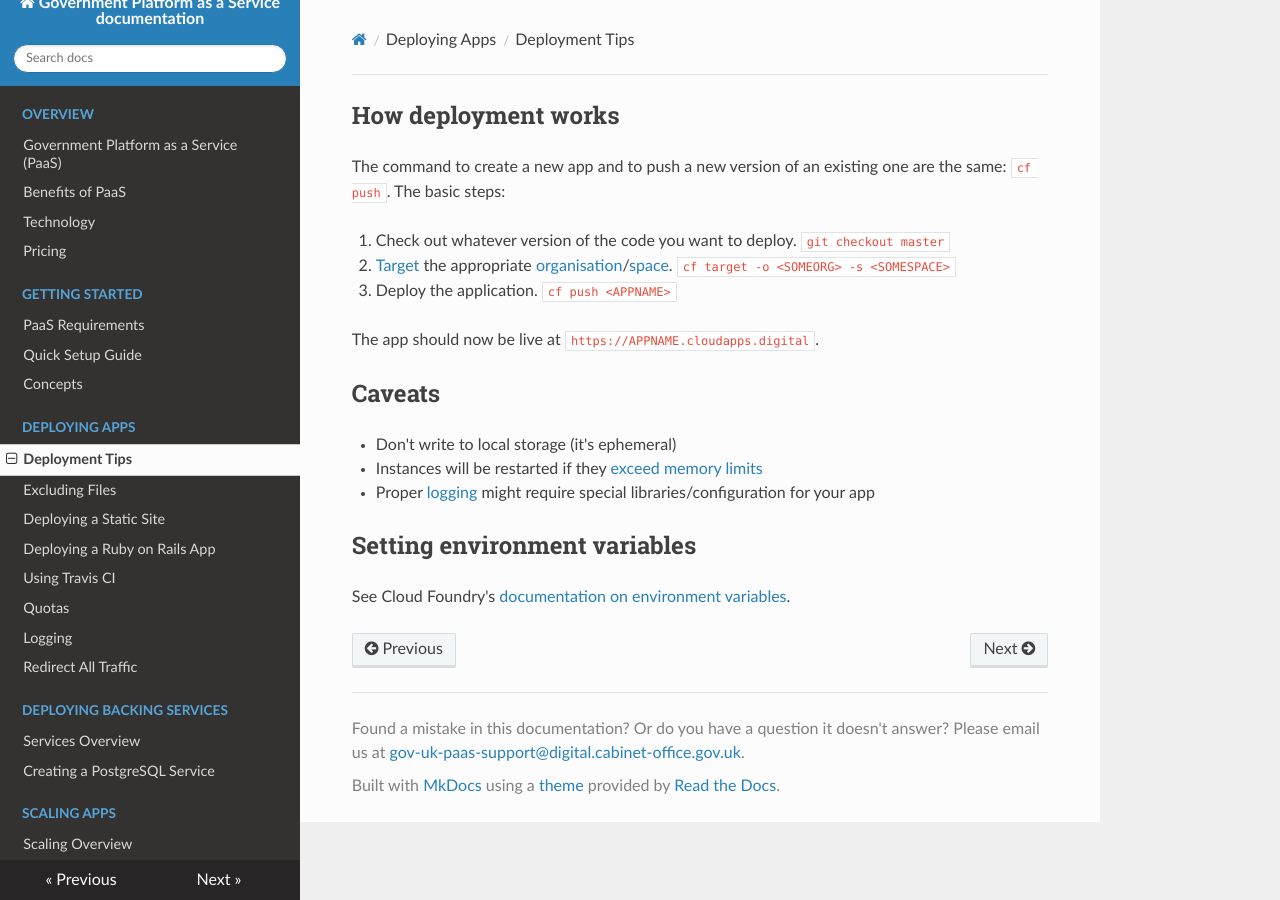
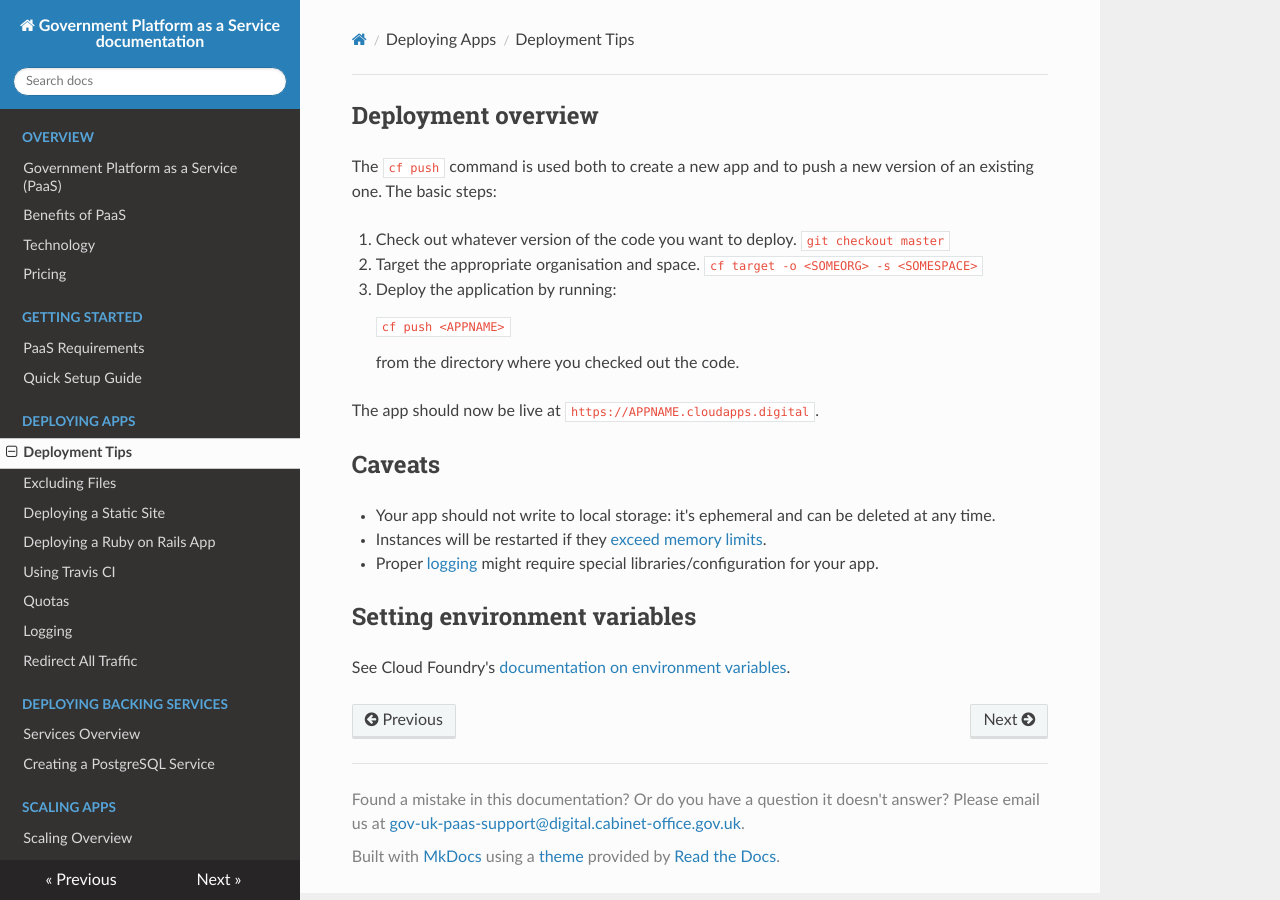
Before and after one commit to alphagov/paas-developer-docs, an MkDocs documentation site: the page built from docs/deploying_apps/index.md, in a window 1280 px wide. Built offline with MkDocs 1.6.1, drawn with Linux system fonts in a browser that asks for light colours; nearby versions of some CDN libraries; old or Windows-style settings are respelled for this version of MkDocs.

Commit message:
Create new getting started folder
Remove concepts page, wording tweaks

````diff
--- a/docs/deploying_apps/index.md
+++ b/docs/deploying_apps/index.md
@@ -1,27 +1,30 @@
-## How deployment works
+## Deployment overview
 
-The command to create a new app and to push a new version of an existing one are the same: `cf push`. The basic steps:
+The `cf push` command is used both to create a new app and to push a new version of an existing one. The basic steps:
 
 1. Check out whatever version of the code you want to deploy.
     ```
     git checkout master
     ```
 
-1. [Target](/overview/concepts/#target) the appropriate [organisation](/overview/concepts/#organisations)/[space](/overview/concepts/#spaces).
+1. Target the appropriate organisation and space.
     ```
     cf target -o <SOMEORG> -s <SOMESPACE>
     ```
-1. Deploy the application.
+1. Deploy the application by running:
+
     ```
     cf push <APPNAME>
     ```
 
+    from the directory where you checked out the code.
+
 The app should now be live at `https://APPNAME.cloudapps.digital`.
 
 ## Caveats
-* Don't write to local storage (it's ephemeral)
-* Instances will be restarted if they [exceed memory limits](/deploying_apps/quotas/)
-* Proper [logging](/deploying_apps/logging/) might require special libraries/configuration for your app
+* Your app should not write to local storage: it's ephemeral and can be deleted at any time.
+* Instances will be restarted if they [exceed memory limits](/deploying_apps/quotas/).
+* Proper [logging](/deploying_apps/logging/) might require special libraries/configuration for your app.
 
 ## Setting environment variables
 
--- a/mkdocs.yml
+++ b/mkdocs.yml
@@ -7,9 +7,8 @@ pages:
     - 'Technology' : 'overview/technology.md'
     - 'Pricing' : 'overview/pricing.md'
 - Getting Started:
-    - 'PaaS Requirements': 'overview/before_you_start.md'
-    - 'Quick Setup Guide': 'overview/quick_start_guide.md'
-    - 'Concepts': 'overview/concepts.md'
+    - 'PaaS Requirements': 'getting_started/before_you_start.md'
+    - 'Quick Setup Guide': 'getting_started/quick_start_guide.md'
 - Deploying Apps:
     - 'Deployment Tips': 'deploying_apps/index.md'
     - 'Excluding Files': 'deploying_apps/excluding_files.md'
````
Also changed, not shown: docs/deploying_apps/deploying_rails.md (+1 -1 lines), docs/deploying_apps/deploying_static_sites.md (+12 -9 lines), docs/deploying_services/index.md (+1 -1 lines), docs/deploying_services/postgres.md (+2 -2 lines), docs/getting_started/before_you_start.md (added, +36 -0 lines), docs/getting_started/quick_start_guide.md (added, +57 -0 lines), docs/overview/concepts.md (deleted, +0 -42 lines).
